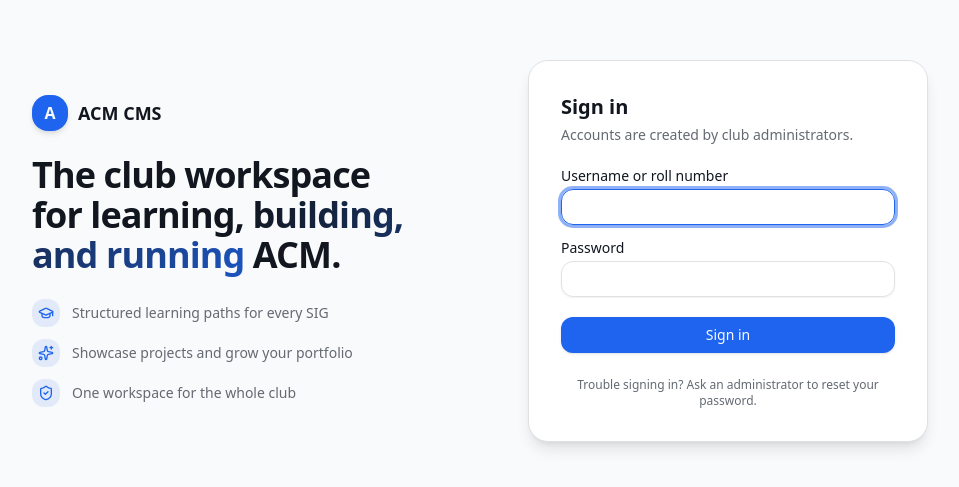
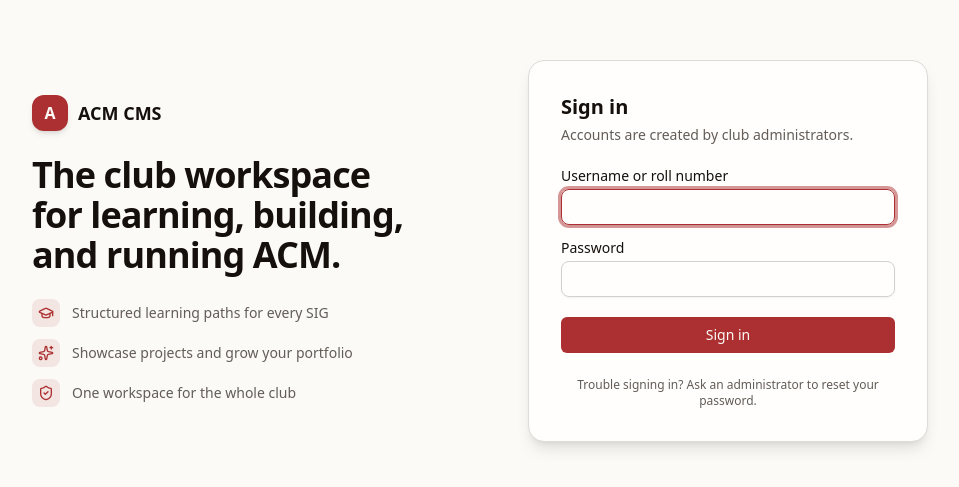
Before and after one commit to ACM-Amrita-Amritapuri/CMS-Frontend, a React (Vite) app: page /login in a window 1280 px wide. Shown: the part 149-636 px from the top of the page, without its empty margins (160-1119 px from the left). Built offline with nearby package versions, Linux system fonts and the light colour scheme.

Commit message:
style: establish a calmer product visual system

```diff
--- a/src/components/layout/app-shell.tsx
+++ b/src/components/layout/app-shell.tsx
@@ -76,7 +76,7 @@ export function AppShell({ children }: { children: React.ReactNode }) {
           <button
             type="button"
             aria-label="Close navigation"
-            className="absolute inset-0 cursor-default bg-black/60 backdrop-blur-sm"
+            className="absolute inset-0 cursor-default bg-black/60"
             onClick={() => setMobileOpen(false)}
           />
           <Sidebar className="animate-slide-up fixed inset-y-0 left-0 z-50 w-64" onNavigate={() => setMobileOpen(false)} />
@@ -84,7 +84,7 @@ export function AppShell({ children }: { children: React.ReactNode }) {
       ) : null}
 
       <div className="flex min-w-0 flex-1 flex-col">
-        <header className="glass sticky top-0 z-40 flex h-14 items-center gap-2 border-b px-4">
+        <header className="bg-background sticky top-0 z-40 flex h-14 items-center gap-2 border-b px-4">
           <Button
             variant="ghost"
             size="icon"
--- a/src/components/ui/badge.tsx
+++ b/src/components/ui/badge.tsx
@@ -5,7 +5,7 @@ import { cva, type VariantProps } from "class-variance-authority";
 import { cn } from "@/lib/utils";
 
 const badgeVariants = cva(
-  "inline-flex items-center justify-center rounded-md border px-2 py-0.5 text-xs font-medium w-fit whitespace-nowrap shrink-0 gap-1 [&>svg]:size-3 transition-colors",
+  "inline-flex items-center justify-center rounded-sm border px-2 py-0.5 text-xs font-medium w-fit whitespace-nowrap shrink-0 gap-1 [&>svg]:size-3 transition-colors",
   {
     variants: {
       variant: {
--- a/src/components/ui/button.tsx
+++ b/src/components/ui/button.tsx
@@ -5,25 +5,25 @@ import { cva, type VariantProps } from "class-variance-authority";
 import { cn } from "@/lib/utils";
 
 const buttonVariants = cva(
-  "inline-flex items-center justify-center gap-2 whitespace-nowrap rounded-lg text-sm font-medium transition-all duration-150 disabled:pointer-events-none disabled:opacity-50 [&_svg]:pointer-events-none [&_svg:not([class*='size-'])]:size-4 shrink-0 active:scale-[0.98] cursor-pointer",
+  "inline-flex items-center justify-center gap-2 whitespace-nowrap rounded-md text-sm font-medium transition-colors duration-150 disabled:pointer-events-none disabled:opacity-50 [&_svg]:pointer-events-none [&_svg:not([class*='size-'])]:size-4 shrink-0 cursor-pointer",
   {
     variants: {
       variant: {
         default:
-          "bg-primary text-primary-foreground shadow-sm hover:bg-primary/90",
+          "bg-primary text-primary-foreground hover:bg-primary/90",
         destructive:
-          "bg-destructive text-destructive-foreground shadow-sm hover:bg-destructive/90",
+          "bg-destructive text-destructive-foreground hover:bg-destructive/90",
         outline:
-          "border border-input bg-transparent shadow-xs hover:bg-accent hover:text-accent-foreground",
+          "border border-input bg-transparent hover:bg-accent hover:text-accent-foreground",
         secondary:
-          "bg-secondary text-secondary-foreground shadow-xs hover:bg-secondary/80",
+          "bg-secondary text-secondary-foreground hover:bg-secondary/80",
         ghost: "hover:bg-accent hover:text-accent-foreground",
         link: "text-primary underline-offset-4 hover:underline",
       },
       size: {
         default: "h-9 px-4 py-2 has-[>svg]:px-3",
         sm: "h-8 rounded-md gap-1.5 px-3 has-[>svg]:px-2.5 text-xs",
-        lg: "h-10 rounded-lg px-6 has-[>svg]:px-4",
+        lg: "h-10 rounded-md px-6 has-[>svg]:px-4",
         icon: "size-9",
         "icon-sm": "size-8 rounded-md",
       },
--- a/src/components/ui/card.tsx
+++ b/src/components/ui/card.tsx
@@ -7,7 +7,7 @@ function Card({ className, ...props }: React.ComponentProps<"div">) {
     <div
       data-slot="card"
       className={cn(
-        "bg-card text-card-foreground flex flex-col gap-4 rounded-xl border shadow-sm",
+        "bg-card text-card-foreground flex flex-col gap-4 rounded-lg border",
         className,
       )}
       {...props}
--- a/src/pages/LoginPage.tsx
+++ b/src/pages/LoginPage.tsx
@@ -69,8 +69,7 @@ export default function LoginPage() {
         >
           <Brand />
           <h1 className="text-4xl font-semibold tracking-tight text-balance">
-            The club workspace for{" "}
-            <span className="text-gradient">learning, building, and running</span> ACM.
+            The club workspace for learning, building, and running ACM.
           </h1>
           <ul className="flex flex-col gap-3">
             {highlights.map(({ icon: Icon, text }) => (
--- a/src/pages/dashboard/DashboardPage.tsx
+++ b/src/pages/dashboard/DashboardPage.tsx
@@ -32,7 +32,7 @@ export default function DashboardPage() {
     <div className="flex flex-col gap-6">
       <header>
         <h1 className="text-2xl font-semibold tracking-tight">
-          Welcome back, <span className="text-gradient">{user?.username ?? "member"}</span>
+          Welcome back, <span className="text-primary">{user?.username ?? "member"}</span>
         </h1>
         <p className="text-muted-foreground mt-1 text-sm">
           Here&apos;s what&apos;s happening across the club.
@@ -44,7 +44,7 @@ export default function DashboardPage() {
           <Link
             key={to}
             to={to}
-            className="bg-card hover:border-primary/50 hover:shadow-md group rounded-xl border p-4 transition-all"
+            className="bg-card hover:border-primary/50 group rounded-lg border p-4 transition-colors"
           >
             <div className="bg-primary/10 text-primary group-hover:bg-primary group-hover:text-primary-foreground flex size-9 items-center justify-center rounded-lg transition-colors">
               <Icon className="size-4" />
--- a/src/styles/globals.css
+++ b/src/styles/globals.css
@@ -50,62 +50,62 @@
 }
 
 :root {
-  --radius: 0.75rem;
-  --background: oklch(0.985 0.002 250);
-  --foreground: oklch(0.2 0.02 260);
-  --card: oklch(1 0 0);
-  --card-foreground: oklch(0.2 0.02 260);
-  --popover: oklch(1 0 0);
-  --popover-foreground: oklch(0.2 0.02 260);
-  --primary: oklch(0.55 0.22 262);
-  --primary-foreground: oklch(0.985 0.005 262);
-  --secondary: oklch(0.965 0.005 260);
-  --secondary-foreground: oklch(0.3 0.02 260);
-  --muted: oklch(0.965 0.005 260);
-  --muted-foreground: oklch(0.52 0.015 260);
-  --accent: oklch(0.95 0.02 262);
-  --accent-foreground: oklch(0.35 0.1 262);
-  --destructive: oklch(0.58 0.22 27);
-  --destructive-foreground: oklch(0.985 0.005 27);
+  --radius: 0.5rem;
+  --background: oklch(0.985 0.004 80);
+  --foreground: oklch(0.18 0.012 60);
+  --card: oklch(0.998 0.002 80);
+  --card-foreground: oklch(0.18 0.012 60);
+  --popover: oklch(0.998 0.002 80);
+  --popover-foreground: oklch(0.18 0.012 60);
+  --primary: oklch(0.5 0.16 25);
+  --primary-foreground: oklch(0.985 0.005 80);
+  --secondary: oklch(0.95 0.006 75);
+  --secondary-foreground: oklch(0.28 0.015 60);
+  --muted: oklch(0.95 0.006 75);
+  --muted-foreground: oklch(0.48 0.012 65);
+  --accent: oklch(0.94 0.025 30);
+  --accent-foreground: oklch(0.32 0.09 25);
+  --destructive: oklch(0.54 0.18 25);
+  --destructive-foreground: oklch(0.985 0.005 80);
   --success: oklch(0.62 0.17 155);
   --warning: oklch(0.75 0.16 75);
-  --info: oklch(0.62 0.15 240);
-  --border: oklch(0.91 0.005 260);
-  --input: oklch(0.91 0.005 260);
-  --ring: oklch(0.55 0.22 262);
-  --sidebar: oklch(0.975 0.003 260);
-  --sidebar-foreground: oklch(0.35 0.02 260);
-  --sidebar-accent: oklch(0.94 0.01 262);
-  --sidebar-border: oklch(0.91 0.005 260);
+  --info: oklch(0.53 0.13 240);
+  --border: oklch(0.89 0.006 70);
+  --input: oklch(0.86 0.008 70);
+  --ring: oklch(0.5 0.16 25);
+  --sidebar: oklch(0.965 0.005 75);
+  --sidebar-foreground: oklch(0.32 0.015 60);
+  --sidebar-accent: oklch(0.925 0.02 30);
+  --sidebar-border: oklch(0.89 0.006 70);
 }
 
 .dark {
-  --background: oklch(0.145 0.01 265);
-  --foreground: oklch(0.95 0.005 260);
-  --card: oklch(0.185 0.012 265);
-  --card-foreground: oklch(0.95 0.005 260);
-  --popover: oklch(0.2 0.012 265);
-  --popover-foreground: oklch(0.95 0.005 260);
-  --primary: oklch(0.62 0.2 262);
-  --primary-foreground: oklch(0.985 0.005 262);
-  --secondary: oklch(0.24 0.012 265);
-  --secondary-foreground: oklch(0.9 0.005 260);
-  --muted: oklch(0.24 0.012 265);
-  --muted-foreground: oklch(0.68 0.012 260);
-  --accent: oklch(0.27 0.03 262);
-  --accent-foreground: oklch(0.92 0.02 262);
-  --destructive: oklch(0.65 0.2 25);
-  --destructive-foreground: oklch(0.985 0.005 25);
+  --background: oklch(0.16 0.008 70);
+  --foreground: oklch(0.95 0.005 80);
+  --card: oklch(0.2 0.01 70);
+  --card-foreground: oklch(0.95 0.005 80);
+  --popover: oklch(0.22 0.012 70);
+  --popover-foreground: oklch(0.95 0.005 80);
+  --primary: oklch(0.68 0.14 25);
+  --primary-foreground: oklch(0.18 0.012 60);
+  --secondary: oklch(0.26 0.01 70);
+  --secondary-foreground: oklch(0.9 0.005 80);
+  --muted: oklch(0.26 0.01 70);
+  --muted-foreground: oklch(0.68 0.01 75);
+  --accent: oklch(0.28 0.04 25);
+  --accent-foreground: oklch(0.93 0.02 35);
+  --destructive: oklch(0.65 0.18 25);
+  --destructive-foreground: oklch(0.985 0.005 80);
   --success: oklch(0.7 0.16 155);
   --warning: oklch(0.8 0.15 75);
-  --info: oklch(0.7 0.14 240);
-  --border: oklch(0.27 0.012 265);
-  --input: oklch(0.3 0.012 265);
-  --ring: oklch(0.62 0.2 262);
-  --sidebar: oklch(0.165 0.01 265);
-  --sidebar-foreground: oklch(0.8 0.01 260);
-  --sidebar-accent: oklch(0.24 0.02 262);
-  --sidebar-border: oklch(0.24 0.012 265);
+  --info: oklch(0.7 0.12 240);
+  --border: oklch(0.3 0.01 70);
+  --input: oklch(0.34 0.01 70);
+  --ring: oklch(0.68 0.14 25);
+  --sidebar: oklch(0.18 0.008 70);
+  --sidebar-foreground: oklch(0.8 0.01 75);
+  --sidebar-accent: oklch(0.27 0.03 25);
+  --sidebar-border: oklch(0.28 0.01 70);
 }
 
 @layer base {
@@ -139,7 +139,7 @@
   }
   ::-webkit-scrollbar-thumb {
     background: color-mix(in oklch, var(--muted-foreground) 30%, transparent);
-    border-radius: 8px;
+    border-radius: 4px;
     border: 2px solid transparent;
     background-clip: content-box;
   }
@@ -152,19 +152,3 @@
     background: transparent;
   }
 }
-
-@utility glass {
-  background: color-mix(in oklch, var(--card) 75%, transparent);
-  backdrop-filter: blur(12px);
-}
-
-@utility text-gradient {
-  background: linear-gradient(
-    120deg,
-    var(--foreground) 30%,
-    color-mix(in oklch, var(--primary) 80%, var(--foreground)) 100%
-  );
-  -webkit-background-clip: text;
-  background-clip: text;
-  color: transparent;
-}
```
